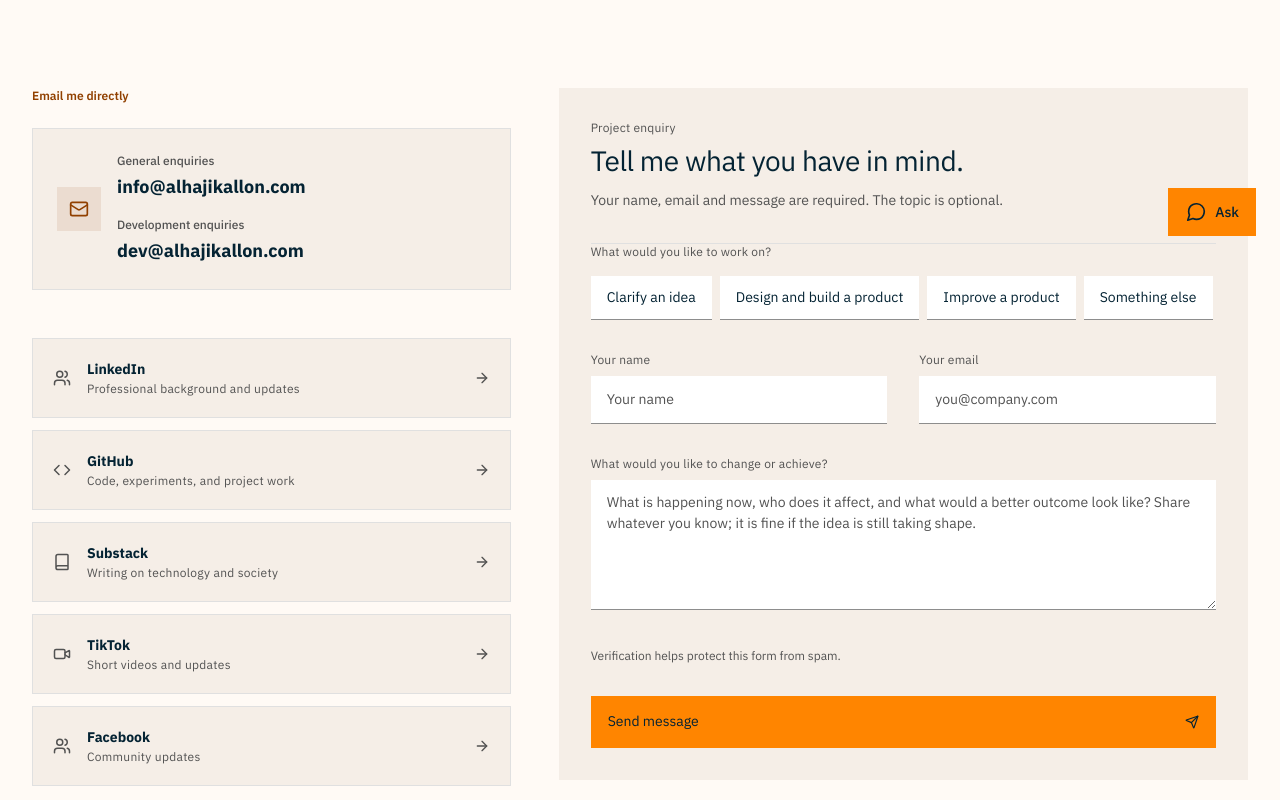
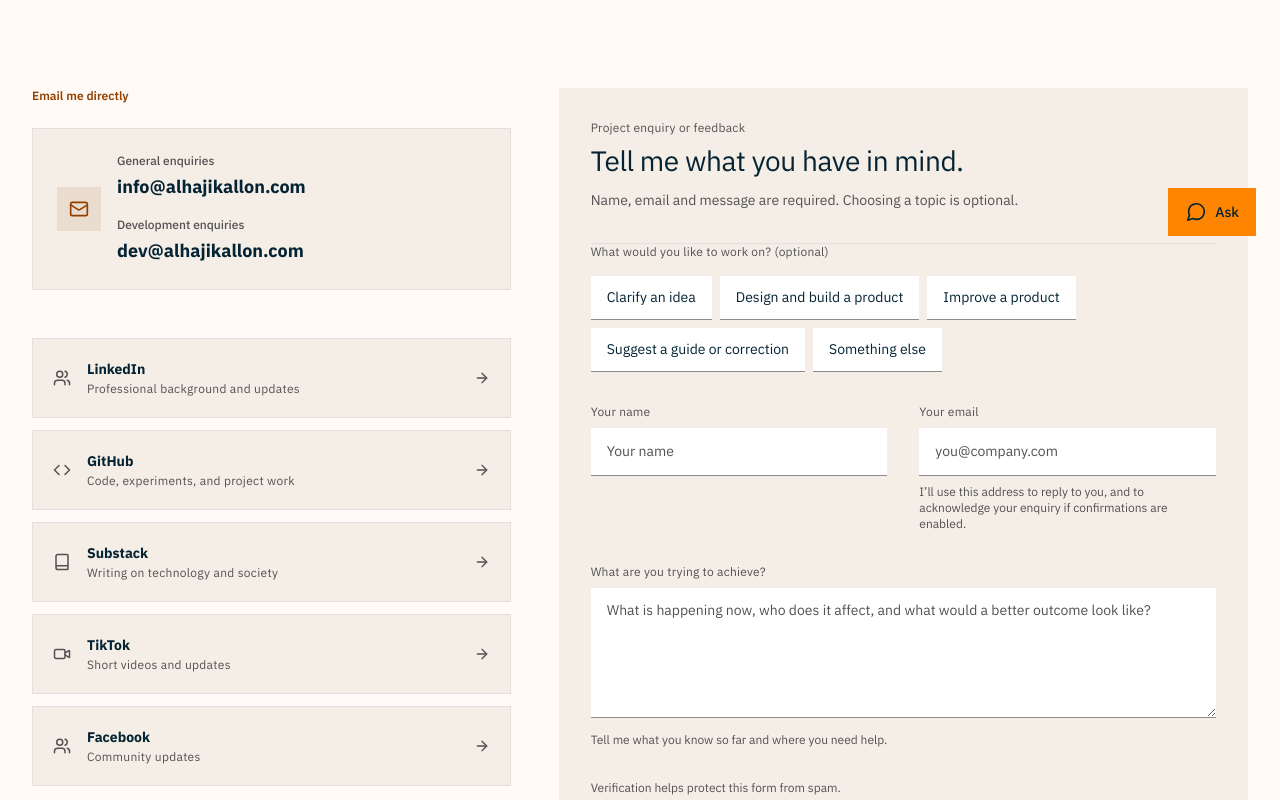
Before and after one commit to Kallon-Tech-savvy/Alhajicmkallon, a Next.js app: page /contact in a window 1280 px wide. Shown: the part 540-1340 px from the top of the page. Built offline with nearby package versions, Linux system fonts and the light colour scheme; no server answers.

Commit message:
copy(contact): clear input hints, feedback topic and accurate send states

```diff
--- a/src/components/ContactForm.tsx
+++ b/src/components/ContactForm.tsx
@@ -91,6 +91,7 @@ export function ContactForm() {
     'Clarify an idea',
     'Design and build a product',
     'Improve a product',
+    'Suggest a guide or correction',
     'Something else',
   ];
 
@@ -127,7 +128,7 @@ export function ContactForm() {
           : null;
       if (response.ok && result?.ok === true) {
         setStatus('success');
-        setStatusMessage('Your enquiry has been submitted for delivery. I’ll review it and respond when I can.');
+        setStatusMessage('Thank you. Your enquiry has been submitted for delivery. I’ll review it and respond when I can.');
         setFormData({ name: '', email: '', message: '' });
         setSelectedIntent('');
         setHoneypot('');
@@ -144,7 +145,7 @@ export function ContactForm() {
     } catch {
       setStatus('error');
       setStatusMessage(
-        'Delivery could not be confirmed. Your message is still here. Check your connection or open an email draft instead.',
+        'Something went wrong and delivery could not be confirmed. Your message is still here. Try again or email info@alhajikallon.com directly.',
       );
       resetVerification();
     }
@@ -163,12 +164,12 @@ export function ContactForm() {
         {status !== 'success' ? (
           <form onSubmit={handleSubmit} className="space-y-8">
             <div className="ui-form-heading">
-              <span className="ui-label">Project enquiry</span>
+              <span className="ui-label">Project enquiry or feedback</span>
               <h2>Tell me what you have in mind.</h2>
-              <p>Your name, email and message are required. The topic is optional.</p>
+              <p>Name, email and message are required. Choosing a topic is optional.</p>
             </div>
             <fieldset>
-              <legend className="ui-label">What would you like to work on?</legend>
+              <legend className="ui-label">What would you like to work on? (optional)</legend>
               <div className="flex flex-wrap gap-2">
                 {intentOptions.map((option) => (
                   <button
@@ -217,13 +218,17 @@ export function ContactForm() {
                   onChange={(e) => setFormData({ ...formData, email: e.target.value })}
                   className="ui-field"
                   placeholder="you@company.com"
+                  aria-describedby="contact-email-help"
                 />
+                <p id="contact-email-help" className="text-xs text-muted">
+                  I’ll use this address to reply to you, and to acknowledge your enquiry if confirmations are enabled.
+                </p>
               </div>
             </div>
 
             <div className="space-y-2">
               <label htmlFor="contact-message" className="ui-label">
-                What would you like to change or achieve?
+                What are you trying to achieve?
               </label>
               <textarea
                 required
@@ -234,8 +239,12 @@ export function ContactForm() {
                 value={formData.message}
                 onChange={(e) => setFormData({ ...formData, message: e.target.value })}
                 className="ui-field"
-                placeholder="What is happening now, who does it affect, and what would a better outcome look like? Share whatever you know; it is fine if the idea is still taking shape."
+                placeholder="What is happening now, who does it affect, and what would a better outcome look like?"
+                aria-describedby="contact-message-help"
               />
+              <p id="contact-message-help" className="text-xs text-muted">
+                Tell me what you know so far and where you need help.
+              </p>
             </div>
 
             <div className="absolute -left-[9999px]" aria-hidden="true">
@@ -267,10 +276,10 @@ export function ContactForm() {
               className="ui-primary w-full transition-colors"
             >
               {status === 'loading' ? (
-                'Sending message…'
+                'Sending…'
               ) : (
                 <>
-                  {turnstileSiteKey ? 'Send message' : 'Open email draft'} <Send size={14} />
+                  {turnstileSiteKey ? 'Send enquiry' : 'Open email draft'} <Send size={14} />
                 </>
               )}
             </button>
```
